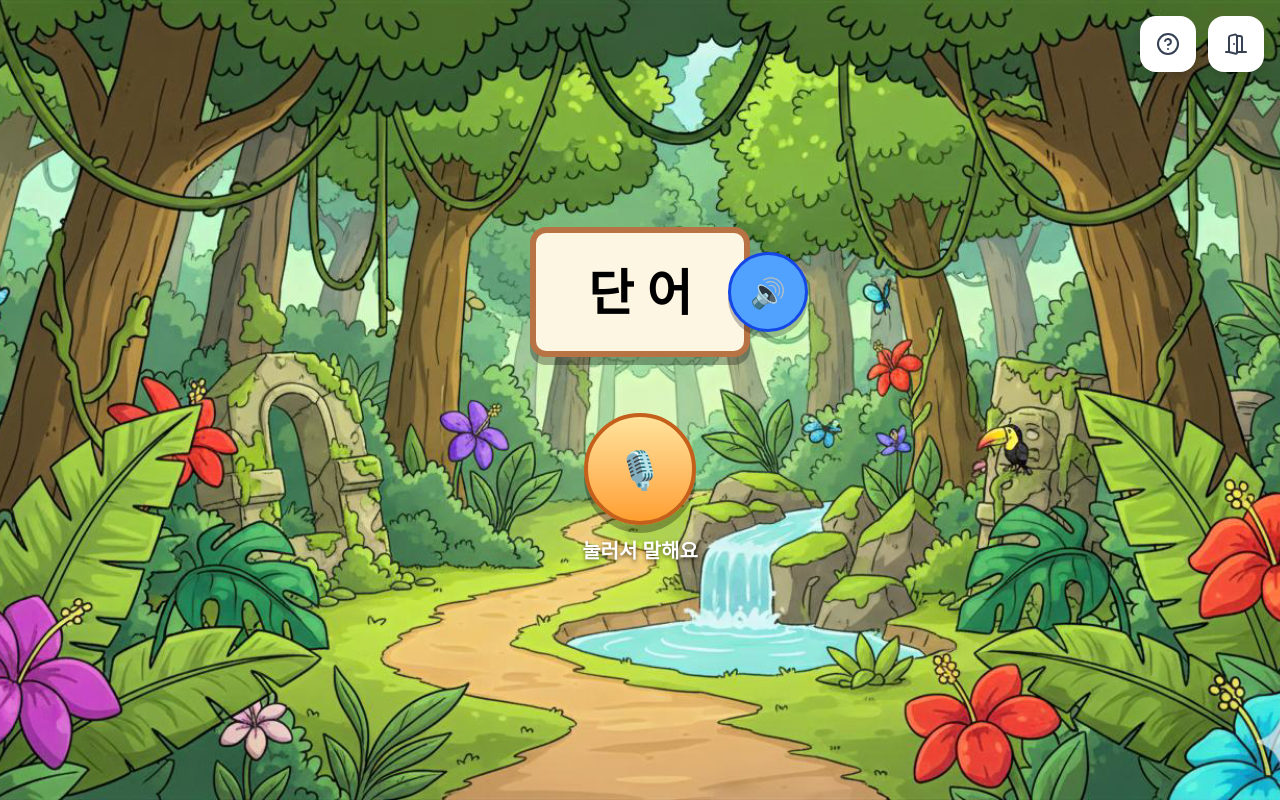
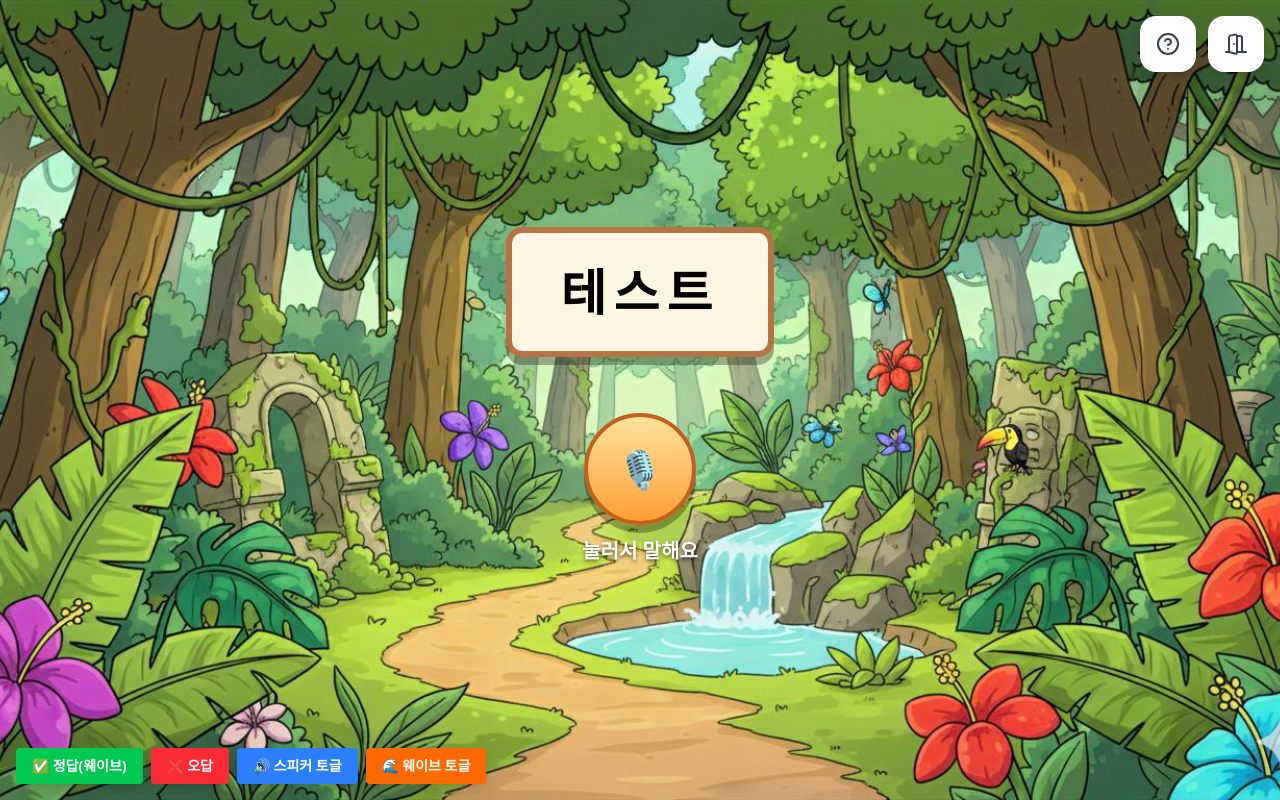
Before and after one commit to jhpps1/captinecho, a React app in the folder frontend/: page /adventure/4 in a window 1280 px wide. Built offline with nearby package versions, Linux system fonts and the light colour scheme; no server answers; the HTML template or start-up script is replaced by a standard one.

Commit message:
feat: UI 설정, 개발테스트용 버튼 생성

```diff
--- a/frontend/src/pages/Adventure4Page.tsx
+++ b/frontend/src/pages/Adventure4Page.tsx
@@ -11,20 +11,18 @@ interface SpeakProblem {
 // Hooks
 import { useTutorialVoice } from '../hooks/useTutorialVoice';
 
-// Components (Adventure1Page에서 쓰던 것 재사용 가정)
+// Components
 import { TutorialOverlay } from '../components/TutorialOverlay';
 import { TopActionsBar } from '../components/TopActionsBar';
 import { TutorialBubble } from '../components/TutorialBubble';
-
-// 아직 없는 컴포넌트들(말풍선 외 UI 버튼 등)은 나중에 분리 가능하지만,
-// 우선 스피커 버튼 / 마이크 버튼을 이 페이지 안에서 임시로 만든다.
+import { FeedbackCharacter } from '../components/FeedbackCharacter';
 
 const Adventure4Page = () => {
   // ---- 더미 문제 데이터 (말하기/따라 말하기 유형) ----
   const problems: SpeakProblem[] = [
     {
       id: 1,
-      word: '단 어',
+      word: '테스트',
       audioUrl: '/audio/sample1.mp3',
     },
     {
@@ -44,10 +42,27 @@ const Adventure4Page = () => {
   // 녹음 중인지 상태 (마이크 버튼 UI용)
   const [isRecording, setIsRecording] = useState(false);
 
+  // 시도 횟수 관리
+  const [attemptCount, setAttemptCount] = useState(0);
+
+  // 스피커 버튼 표시 여부 (3회 시도 후 힌트)
+  const [showSpeakerButton, setShowSpeakerButton] = useState(false);
+
+  // 백엔드 분석 중 상태
+  const [isAnalyzing, setIsAnalyzing] = useState(false);
+
+  // 발음 유사도 OK → 카드에 웨이브 이펙트
+  // (아직은 가짜 상태: 정답이라고 판단되면 true로 set)
+  const [isSpeaking, setIsSpeaking] = useState(false);
+
+  // 피드백 표시 상태
+  const [showFeedback, setShowFeedback] = useState(false);
+  const [isCorrectAnswer, setIsCorrectAnswer] = useState(false);
+
   // 음성 helper (튜토리얼 음성 안내)
   const { playVoice, stopVoice } = useTutorialVoice();
 
-  // ESC 누르면 튜토리얼 끄기 (Adventure1Page와 동일 패턴)
+  // ESC 누르면 튜토리얼 끄기
   useEffect(() => {
     const handleKeyDown = (e: KeyboardEvent) => {
       if (e.key === 'Escape' && isTutorialMode) {
@@ -59,7 +74,7 @@ const Adventure4Page = () => {
     return () => window.removeEventListener('keydown', handleKeyDown);
   }, [isTutorialMode, stopVoice]);
 
-  // 상단 물음표 버튼 눌렀을 때(TopActionsBar에서 불릴 함수)
+  // 상단 물음표 버튼 눌렀을 때
   const handleTutorialClick = () => {
     const goingToTutorial = !isTutorialMode;
     setIsTutorialMode(goingToTutorial);
@@ -76,26 +91,23 @@ const Adventure4Page = () => {
 
   // 🔊 스피커 버튼 눌렀을 때: 단어 음성 재생
   const handlePlayWordAudio = () => {
-    // 여기선 실제 오디오 재생 로직은 아직 없음
-    // 나중에 HTMLAudioElement나 custom hook 연결
     console.log('play audio:', currentProblem.audioUrl);
   };
 
   // 🎤 마이크 버튼 눌렀을 때: 녹음 시작 / 종료 토글
   const handleMicClick = () => {
     setIsRecording((prev) => !prev);
-    // 나중에 실제 음성인식 hook 연결
+    // 실제로는 여기서 녹음 시작/종료를 트리거하고
+    // 녹음이 끝나면 isAnalyzing -> 백엔드 -> 유사도 결과 -> isSpeaking=true 같은 흐름
   };
 
   return (
     <div
       className="flex flex-col h-screen relative"
       style={{
-        // Adventure1Page와 비슷하게 background 설정
         backgroundImage: 'url(/adventurepage/adventure_4_background.png)',
         backgroundSize: 'cover',
         backgroundPosition: 'center',
-        // 첫번째 스샷 배경은 정글 느낌이라 약간 초록/갈색 톤
         backgroundColor: '#4A5A2A',
       }}
     >
@@ -121,7 +133,14 @@ const Adventure4Page = () => {
         </div>
 
         {/* 중앙 단어 카드 + 스피커 버튼 영역 */}
-        <section className="flex flex-col items-center mb-10 sm:mb-12 md:mb-14">
+        <section className="flex items-center justify-center mb-10 sm:mb-12 md:mb-14 relative">
+          {/* 이 컨테이너에 wave-effect를 조건부로 붙여준다 */}
+          <div
+            className={`relative flex items-center justify-center ${
+              isSpeaking ? 'wave-effect' : ''
+            }`}
+          >
+            {/* 단어 카드 */}
             <div
               className="
                 flex items-center justify-center
@@ -132,11 +151,12 @@ const Adventure4Page = () => {
                 shadow-[0_8px_0_rgba(0,0,0,0.3)]
                 px-6 sm:px-10 md:px-12
                 py-4 sm:py-6 md:py-8
-              relative
               "
               style={{
                 minWidth: '220px',
                 boxShadow: '0 8px 0 rgba(0,0,0,0.3)',
+                position: 'relative',
+                zIndex: 4,
               }}
             >
               {/* 실제 단어 (큰 글자) */}
@@ -147,28 +167,32 @@ const Adventure4Page = () => {
                   lineHeight: 1.1,
                   whiteSpace: 'pre-wrap',
                   textAlign: 'center',
+                  letterSpacing: '0.15em',
                 }}
               >
                 {currentProblem.word}
               </span>
+            </div>
 
-            {/* 오른쪽 🔊 버튼 (스샷처럼 카드 오른쪽에 동그란 파란 버튼) */}
+            {/* 오른쪽 🔊 버튼 (3회 시도 후 힌트) */}
+            {showSpeakerButton && (
               <button
                 onClick={handlePlayWordAudio}
                 className="
                   absolute
-                right-[-3rem] sm:right-[-3.5rem] md:right-[-4rem]
-                top-1/2 -translate-y-1/2
+                  left-[calc(100%+1rem)]
                   w-14 h-14 sm:w-16 sm:h-16 md:w-20 md:h-20
                   rounded-full
                   bg-blue-400
                   border-[3px] border-blue-700
-                shadow-[0_6px_0_rgba(0,0,0,0.25)]
+                  shadow-[0_8px_0_rgba(0,0,0,0.3)]
                   flex items-center justify-center
-                active:translate-y-[2px] active:shadow-[0_4px_0_rgba(0,0,0,0.25)]
+                  active:translate-y-[2px] active:shadow-[0_6px_0_rgba(0,0,0,0.3)]
+                  transition-all duration-200
+                  hover:brightness-110
                 "
+                style={{ zIndex: 3 }}
               >
-              {/* 아이콘은 나중에 실제 SVG로 교체 가능 */}
                 <span
                   className="text-white font-bold"
                   style={{
@@ -179,6 +203,7 @@ const Adventure4Page = () => {
                   🔊
                 </span>
               </button>
+            )}
           </div>
         </section>
 
@@ -210,17 +235,74 @@ const Adventure4Page = () => {
             </span>
           </button>
 
-          {/* 녹음 상태 텍스트 (선택) */}
+          {/* 녹음 상태 텍스트 */}
           <div className="mt-3 text-white text-lg sm:text-xl font-semibold drop-shadow-[0_2px_2px_rgba(0,0,0,0.6)]">
-            {isRecording ? '말하는 중...' : '눌러서 말해요'}
+            {isAnalyzing
+              ? '분석 중...'
+              : isRecording
+              ? '녹음 중...'
+              : '눌러서 말해요'}
           </div>
         </section>
       </main>
 
-      {/* 특수 효과나 캐릭터가 필요하면 여기서 추가할 수 있음
-         Adventure1Page 에서는 FeedbackCharacter 같은 영역이 여기였어.
-         Adventure4 는 스샷에서 그런 캐릭터는 안 보여서 일단 비워둔다.
-      */}
+      {/* 우측 하단 캐릭터 (피드백 캐릭터) */}
+      <FeedbackCharacter
+        visible={showFeedback}
+        isCorrect={isCorrectAnswer}
+      />
+
+      {/* 개발 테스트용 버튼 - 나중에 제거 */}
+      <div className="absolute bottom-4 left-4 flex flex-wrap gap-2 z-10">
+        <button
+          onClick={() => {
+            // 정답 케이스: 캐릭터 O, 웨이브도 보여주기
+            setShowFeedback(true);
+            setIsCorrectAnswer(true);
+            setIsSpeaking(true); // 웨이브 on
+            setTimeout(() => {
+              setShowFeedback(false);
+            }, 2000);
+            setTimeout(() => {
+              setIsSpeaking(false); // 웨이브 자동 종료
+            }, 2000);
+          }}
+          className="px-4 py-2 bg-green-500 text-white rounded text-sm font-semibold shadow-lg hover:bg-green-600"
+        >
+          ✅ 정답(웨이브)
+        </button>
+
+        <button
+          onClick={() => {
+            // 오답 케이스: 캐릭터 X
+            setShowFeedback(true);
+            setIsCorrectAnswer(false);
+            setAttemptCount(prev => prev + 1);
+            if (attemptCount >= 2) setShowSpeakerButton(true);
+            setTimeout(() => setShowFeedback(false), 2000);
+          }}
+          className="px-4 py-2 bg-red-500 text-white rounded text-sm font-semibold shadow-lg hover:bg-red-600"
+        >
+          ❌ 오답
+        </button>
+
+        <button
+          onClick={() => setShowSpeakerButton(prev => !prev)}
+          className="px-4 py-2 bg-blue-500 text-white rounded text-sm font-semibold shadow-lg hover:bg-blue-600"
+        >
+          🔊 스피커 토글
+        </button>
+
+        <button
+          onClick={() => {
+            // 수동으로 웨이브만 테스트
+            setIsSpeaking((prev) => !prev);
+          }}
+          className="px-4 py-2 bg-orange-500 text-white rounded text-sm font-semibold shadow-lg hover:bg-orange-600"
+        >
+          🌊 웨이브 토글
+        </button>
+      </div>
 
       {/* 페이지 전용 스타일 (ex: 애니메이션) */}
       <style>{`
@@ -232,6 +314,42 @@ const Adventure4Page = () => {
         .animate-pulse {
           animation: pulse 0.8s ease-in-out infinite;
         }
+
+        /* ====== 웨이브 효과 영역 ====== */
+        .wave-effect::before,
+        .wave-effect::after {
+          content: '';
+          position: absolute;
+          border: 4px solid rgba(255, 140, 0, 1); /* 주황빛 라인 */
+          border-radius: 50%;
+          top: 50%;
+          left: 50%;
+          width: 200px;
+          height: 200px;
+          transform: translate(-50%, -50%) scale(0.8);
+          opacity: 0.3;
+          z-index: 3;
+          pointer-events: none; /* 클릭 방해 안 하도록 */
+        }
+
+        .wave-effect::before {
+          animation: wave-burst 1.5s ease-out infinite;
+        }
+
+        .wave-effect::after {
+          animation: wave-burst 1.5s ease-out infinite 0.5s;
+        }
+
+        @keyframes wave-burst {
+          0% {
+            transform: translate(-50%, -50%) scale(0.8);
+            opacity: 0.8;
+          }
+          100% {
+            transform: translate(-50%, -50%) scale(1.6);
+            opacity: 0;
+          }
+        }
       `}</style>
     </div>
   );
```
Lines whose indentation alone changed are shown as unchanged.
